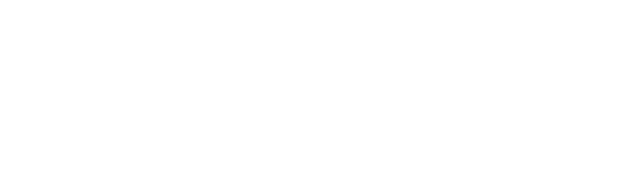
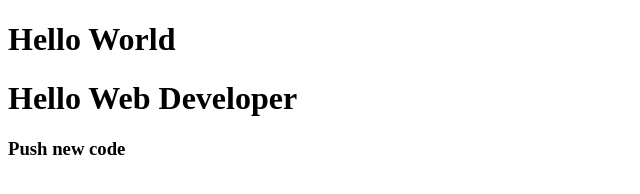
Before and after one commit to Ibrahim-K98han/my-first-repos, a plain HTML site: page index.html in a window 1280 px wide. Shown: the whole page, without its empty margins (0-640 px from the left). Drawn offline with Linux system fonts and the light colour scheme.

Commit message:
added code

```diff
--- a/index.html
+++ b/index.html
@@ -7,6 +7,8 @@
     <title>First Github Repo</title>
 </head>
 <body>
-
+    <h1>Hello World</h1>
+    <h1>Hello Web Developer</h1>
+    <h3>Push new code</h3>
 </body>
 </html>
```
